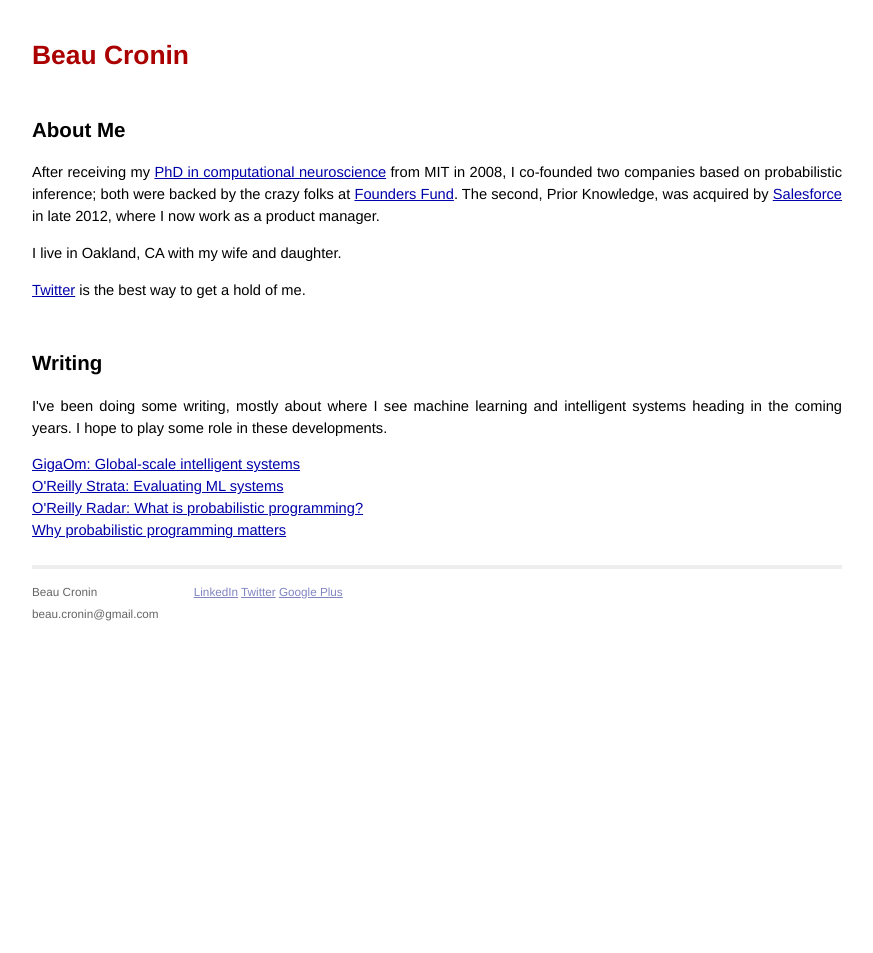
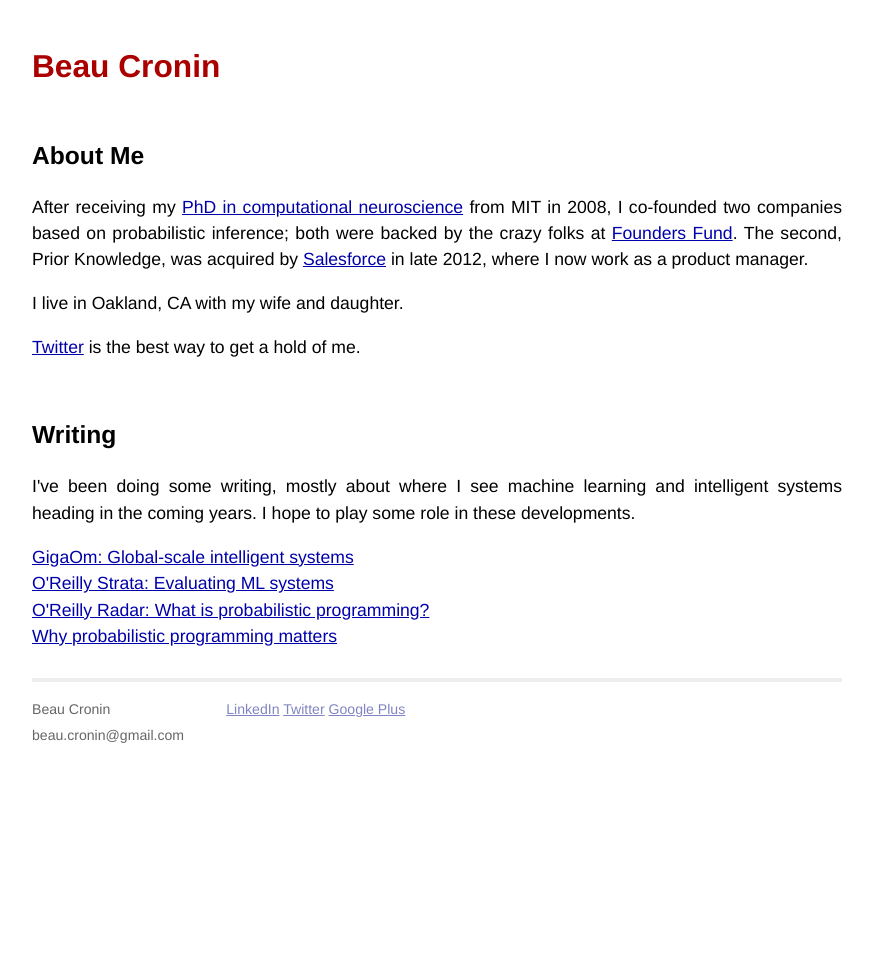
Before and after one commit to beaucronin/beaucronin.github.com, a Jekyll site: the page built from index.html, in a window 1280 px wide. Shown: the whole page, without its empty margins (203-1076 px from the left). Built offline with Jekyll 4.4.1, drawn with Linux system fonts in a browser that asks for light colours.

Commit message:
Update screen.css

```diff
--- a/css/screen.css
+++ b/css/screen.css
@@ -17,7 +17,7 @@
 
 body {
   background-color: white;
-  font: 13.34px 'helvetica neue', arial, clean, sans-serif;
+  font: 16px 'helvetica neue', arial, clean, sans-serif;
   font-weight: 200;
   text-align: center;
 }
```
